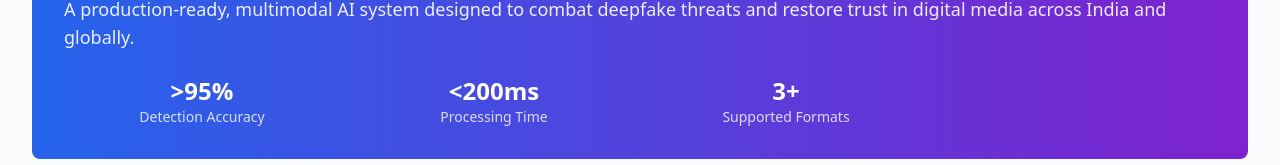
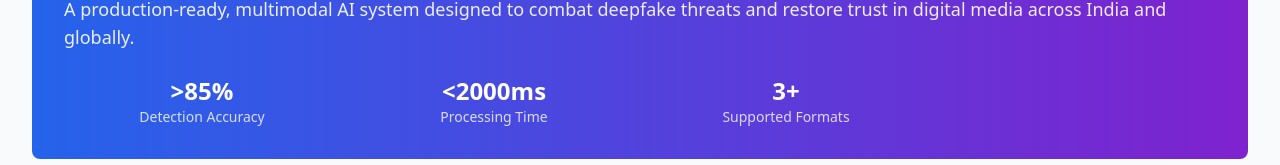
Before and after one commit to rishii100/truth-nexus-guard, a React (Vite) app: page / in a window 1280 px wide. Shown: the part 261-426 px from the top of the page. Built offline with nearby package versions, Linux system fonts and the light colour scheme.

Commit message:
Fix: Update project overview card
Updated the "AI-Driven Deepfake Detection for Digital Content Integrity" card in the project overview to reflect the requested changes for detection accuracy (>85%) and processing time (<2000ms).

```diff
--- a/src/components/ProjectOverview.tsx
+++ b/src/components/ProjectOverview.tsx
@@ -36,8 +36,8 @@ const ProjectOverview = () => {
   ];
 
   const stats = [
-    { label: "Detection Accuracy", value: ">95%" },
-    { label: "Processing Time", value: "<200ms" },
+    { label: "Detection Accuracy", value: ">85%" },
+    { label: "Processing Time", value: "<2000ms" },
     { label: "Supported Formats", value: "3+" }
     // "Languages Supported" removed
   ];
```
